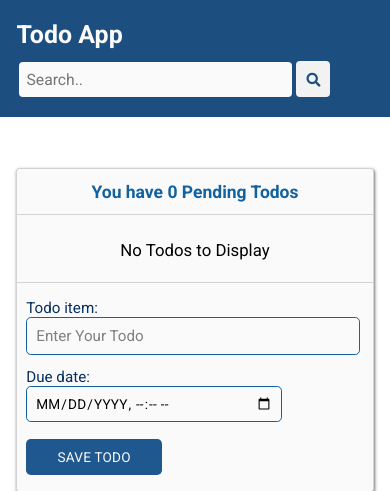
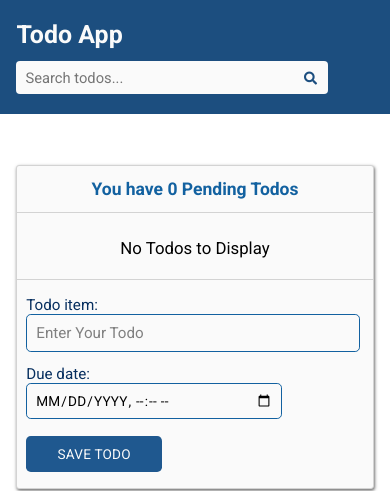
Before and after one commit to Seth250/crozoff, a Django app: page / in a window 390 px wide. Shown: the top 491 px of the page. Run offline with Django 3.2, Linux system fonts and the light colour scheme; data that the repository does not hold is empty; some libraries are stand-ins or nearby versions.

Commit message:
refactored styles

```diff
--- a/todo/static/todo/scss/_mobile.scss
+++ b/todo/static/todo/scss/_mobile.scss
@@ -12,7 +12,7 @@ $sm-font-size: 95%;
       width: 25vw;
     }
 
-    .search-input{
+    .search-form{
       width: 36vw;
     }
   }
@@ -38,6 +38,14 @@ $sm-font-size: 95%;
 @media only screen and (max-width: 768px){
 	.page-header{
     font-size: 80%;
+
+    .search-form{
+      width: 45vw;
+    }
+
+    .search-input{
+      font-size: 0.95rem;
+    }
   }
 
   .message,
@@ -49,19 +57,9 @@ $sm-font-size: 95%;
 @media only screen and (max-width: 767px){
   .page-header{
     font-size: 78%;
-    display: block;
-
-    h1{
-      width: 50vw;
-      padding: 0 0.5em 0.5em 0.5em;
-    }
 
     .search-form{
-      margin-left: 1.5em;
-    }
-
-    .search-input{
-      width: 70vw;
+      width: 50vw;
     }
   }
 
@@ -128,6 +126,25 @@ $sm-font-size: 95%;
 }
 
 @media only screen and (max-width: 480px){
+  .page-header{
+    flex-direction: column;
+    align-items: flex-start;
+
+    h1{
+      padding: 0 0.5em 0.5em;
+      width: 50vw;
+    }
+
+    .search-form{
+      width: 80vw;
+      margin-left: 1.25em;
+    }
+
+    .search-input{
+      font-size: 0.92rem;
+    }
+  }
+
 	.message,
 	.container{
 		width: 92vw;
--- a/todo/static/todo/scss/styles.scss
+++ b/todo/static/todo/scss/styles.scss
@@ -46,47 +46,37 @@
   }
 
   .search-form{
-    height: 2.2rem;
-    // border: 1px solid green;
-  }
+    // height: 2.2rem;
+    padding: 0.5em 0.12em;
+    width: 28vw;
+    border: 1px solid transparent;
+    border-radius: 0.25rem;
+    background: $secondary-background;
 
-  .search-input,
-  .search-button{
-    height: inherit;
-    border: 0;
-    border-radius: 0.25rem;
-
-    &:focus{
+    &:focus-within{
       outline: none;
       box-shadow: 0 0 0 0.1rem rgb(0, 0, 0);
     }
   }
 
   .search-input{
-    width: 27vw;
-    font-size: 0.98rem;
+    border: 0;
+    // border: 1px solid black;
+    width: 90.5%;
+    font: 0.98rem $primary-font-stack;
     padding: 0 0.5em;
-    font-family: $primary-font-stack;
-    background: $secondary-background;
-    margin-right: 0.1em;
-   }
+    background: transparent;
 
-  .search-button{
-    cursor: pointer;
-    // padding: 0 0.75em;
-    padding: 0.16em 0.75em 0 0.75em;
-    color: $primary-background;
-    background: #f2f2f2;
-
-    &:hover{
-      color: whitesmoke;
-      background: #1261A0;
-      // background: #eaeaea;
+    &:focus{
+      outline: none;
     }
   }
 
   .fa-search{
+    width: 7.5%;
+    text-align: center;
     font-size: 105%;
+    color: $primary-background;
   }
 }
 
--- a/todo/templates/todo/index.html
+++ b/todo/templates/todo/index.html
@@ -21,11 +21,10 @@
 				<h1>
 					<a href="{% url 'todo:todo_list_create' %}">Todo App</a>
 				</h1>
-				<div>
-					<form class="search-form">
-						<input type="text" class="search-input" placeholder="Search.." />
-						<button type="submit" class="search-button"><i class="fas fa-search"></i></button>
-					</form>
+				<div class="search-form">
+					<input type="text" class="search-input" placeholder="Search todos..." />
+					<i class="fas fa-search"></i>
+						<!-- <button type="submit" class="search-button"><i class="fas fa-search"></i></button> -->
 				</div>
 			</header>
 
```
Also changed, not shown: todo/static/todo/css/styles.css.
